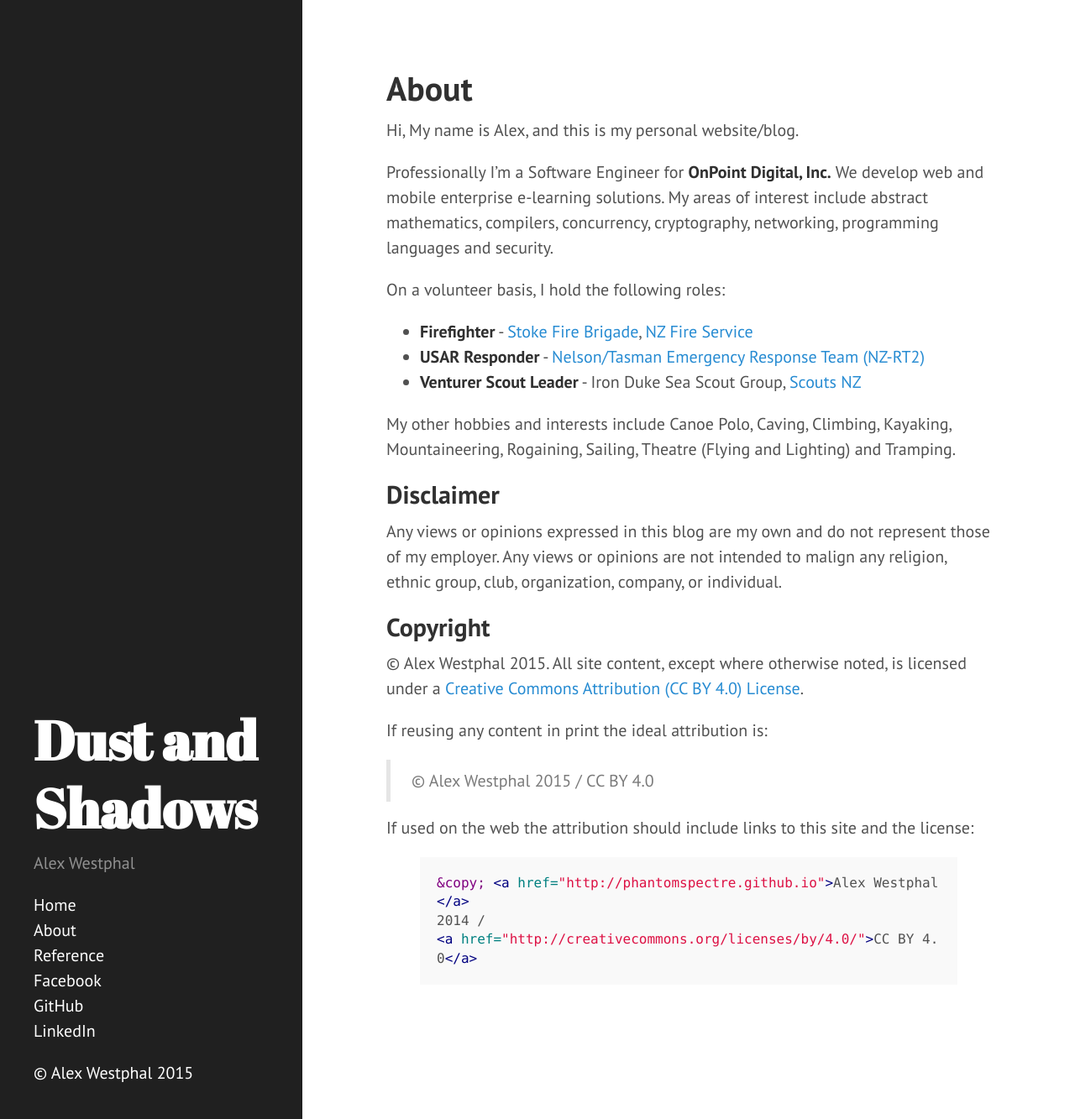
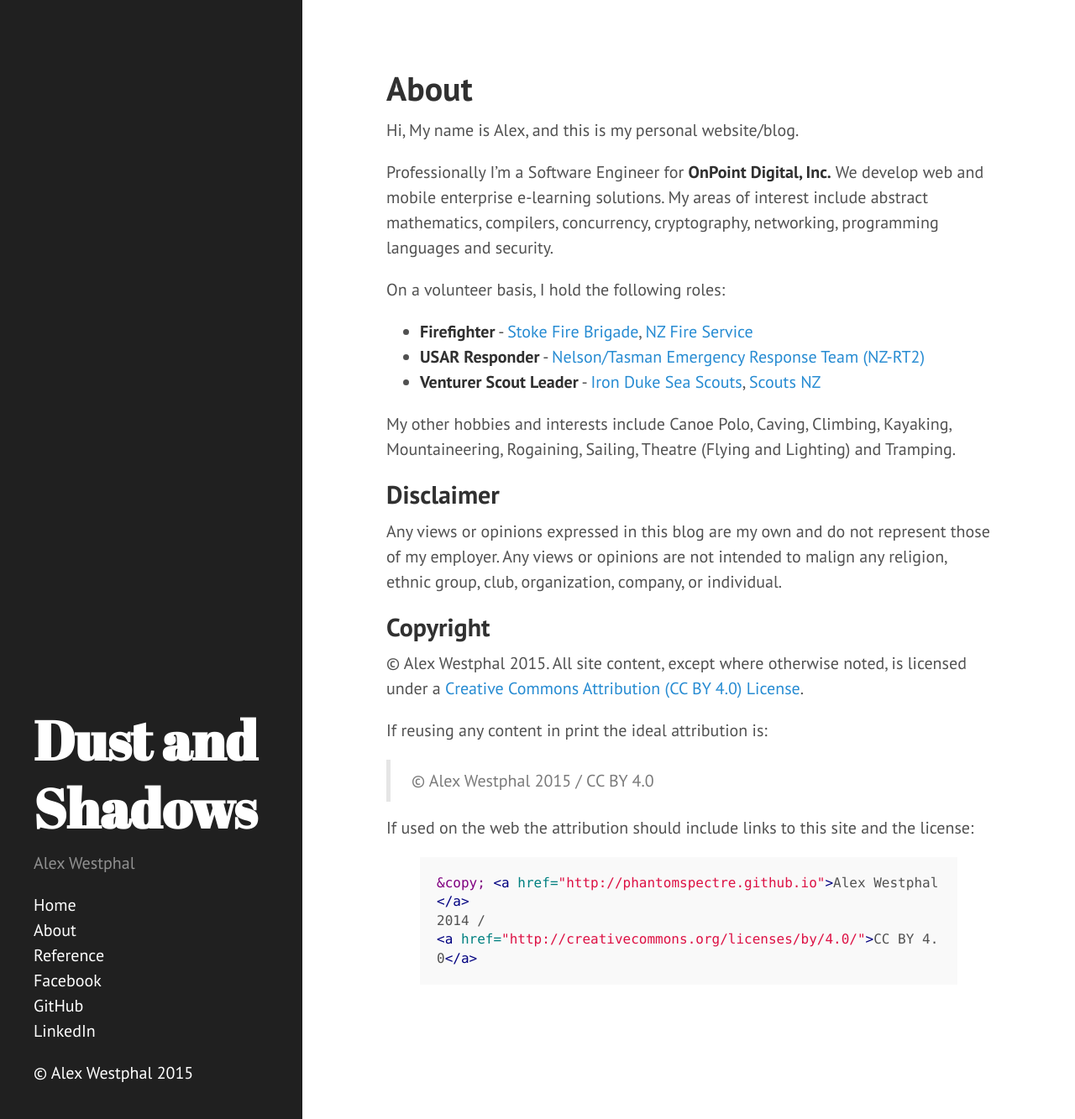
Before and after one commit to alexwestphal/alexwestphal.github.io, a Jekyll site: the page built from about.md, in a window 1280 px wide and 1333 px high. Shown: the whole window at 84% size. Built offline with Jekyll 4.4.1, drawn with Linux system fonts in a browser that asks for light colours.

Commit message:
Added link to IDSS Facebook page

```diff
--- a/about.md
+++ b/about.md
@@ -14,7 +14,7 @@ On a volunteer basis, I hold the following roles:
 - **Firefighter** - [Stoke Fire Brigade](http://www.fire.org.nz/About-Us/All-Regions/Region-4/Pages/Stoke-Volunteer-Fire-Brigade.html),
 [NZ Fire Service](http://www.fire.org.nz/)
 - **USAR Responder** - [Nelson/Tasman Emergency Response Team (NZ-RT2)](http://www.nzrt2.co.nz/)
-- **Venturer Scout Leader** - Iron Duke Sea Scout Group, [Scouts NZ](http://www.scouts.org.nz/)
+- **Venturer Scout Leader** - [Iron Duke Sea Scouts](http://www.facebook.com/irondukeseascouts), [Scouts NZ](http://www.scouts.org.nz/)
 
 My other hobbies and interests include Canoe Polo, Caving, Climbing, Kayaking, Mountaineering, Rogaining, Sailing,
 Theatre (Flying and Lighting) and Tramping.
```
